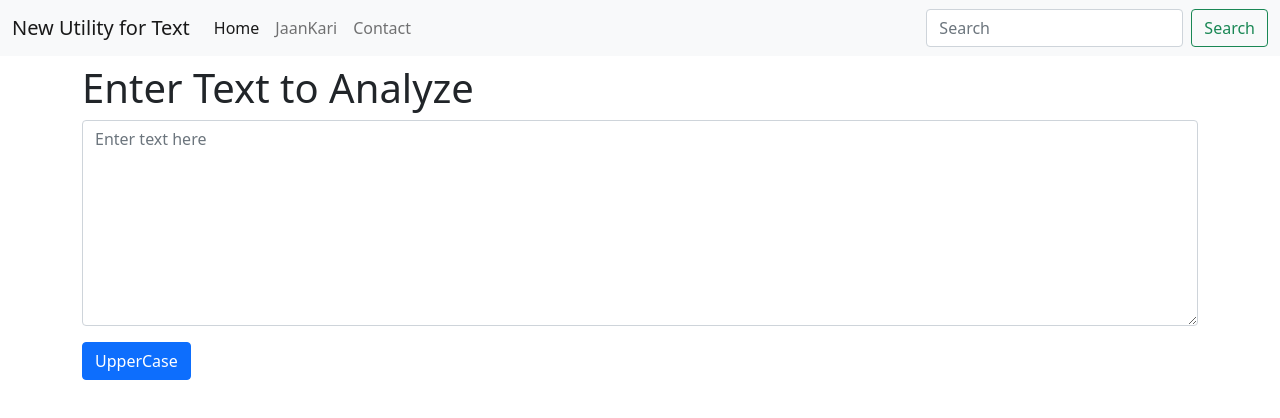
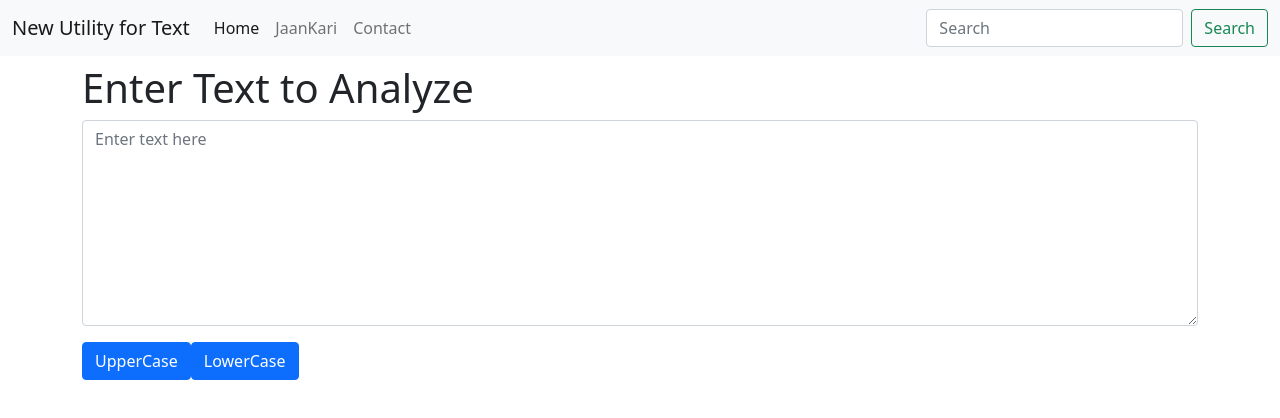
Before and after one commit to priyansu-nayak/Text-Utility, a React (Create React App) app: page / in a window 1280 px wide. Shown: the top 418 px of the page. Built offline with nearby package versions, Linux system fonts and the light colour scheme.

Commit message:
updated TextForm

```diff
--- a/src/components/TextForm.js
+++ b/src/components/TextForm.js
@@ -14,6 +14,10 @@ export default function TextForm(props) {
         setText(text.toUpperCase());
     }
 
+    const handleLoClick =()=>{
+        console.log("lowercase clicked!");
+        setText(text.toLowerCase());
+    }
 
     return (
         <>
@@ -22,6 +26,7 @@ export default function TextForm(props) {
                 <textarea className="form-control" id="myBox" rows="8" placeholder='Enter text here' onChange={handleOnChange} value={text} ></textarea>
             </div>
             <button className="btn btn-primary" onClick={handleUpClick}>UpperCase</button>
+            <button className="btn btn-primary" onClick={handleLoClick}>LowerCase</button>
         </>
     );
 }
```
